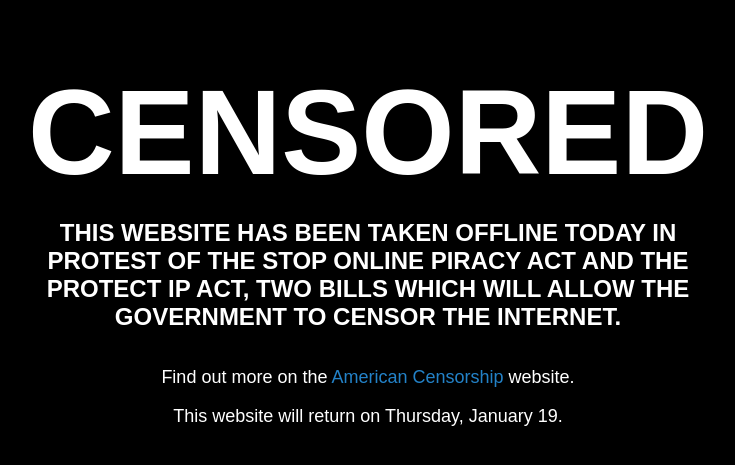
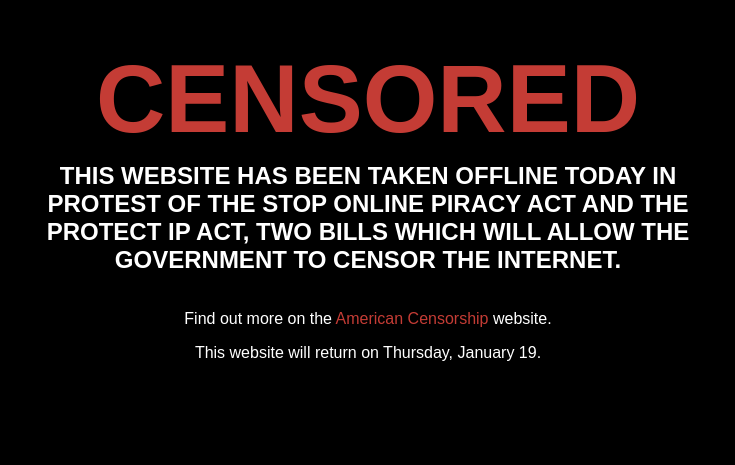
Before and after one commit to mbmccormick/mbmccormick.github.io, a Jekyll site: the page censored.html, which Jekyll copies as it is, in a window 1280 px wide. Shown: the top 465 px of the page, without its empty margins (272-1007 px from the left). Built offline with Jekyll 4.4.1, drawn with Linux system fonts in a browser that asks for light colours; Markdown is read by kramdown in place of the engine named in the settings.

Commit message:
Added censored home page in preparation for January 18 blackout.

```diff
--- a/censored.html
+++ b/censored.html
@@ -30,49 +30,63 @@
             background-color: #000000;
             color: #ffffff;
             font-family: Arial, Helvetica, sans-serif;
-            font-size: 12px;
             text-align: center;
         }
 
         .main {
-           width: 700px;
-           height: 600px;
-           position: absolute;
-           left: 50%;
-           margin-left: -350px;
-           text-align:center;
+           max-width: 700px;
+           text-align: center;
+           margin: 0px auto;
         }
 
         h1 {
-            font-size: 10em;
-            line-height:.4em;
+            font-size: 6em;
+            line-height: .4em;
+            color: #C43C35;
         }
 
         h2 {
-            font-size: 2em;
+            font-size: 1.5em;
             margin-top: -1.5em;
             margin-bottom: 1.5em;
-            text-transform:uppercase;
+            text-transform: uppercase;
         }
 
         a {
-            font-family: Arial,Helvetica,sans-serif;
+            font-family: Arial, Helvetica, sans-serif;
             text-decoration: none;
-            font-size: 18px;
+            font-size: 1em;
         }
 
         a:link,a:visited {
-            color: #2382C8;
+            color: #C43C35;
             text-decoration: none;
         }
 
         a:hover {
-            color: #2382C8;
+            color: #C43C35;
             text-decoration: underline;
         }
 
         p {
-            font-size: 18px;
+            font-size: 1em;
+        }
+
+        @media screen and (max-width:720px)
+        {
+            body {
+                font-size: 14px;
+            }
+
+            h1 {
+                font-size: 2.7em;
+                line-height: 1em;
+                padding-bottom: 20px;
+            }
+
+            h2 {
+                font-weight: normal;
+            }
         }
 
     </style>
```
